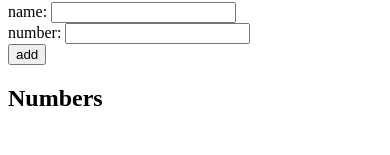
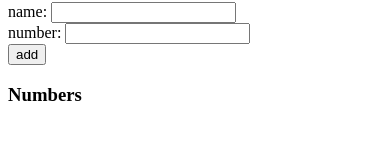
Before and after one commit to D-Hemanth/fullstackopen, a React (Create React App) app in the folder part2/phonebook/: page / in a window 390 px wide. Shown: the part 145-300 px from the top of the page. Built offline with nearby package versions, Linux system fonts and the light colour scheme.

Commit message:
part2 2.10: Complete the phonebook step 5

```diff
--- a/part2/phonebook/src/App.js
+++ b/part2/phonebook/src/App.js
@@ -9,7 +9,6 @@ const App = () => {
   const [newNumber, setNewNumber] = useState('')
   const [allPersons, setAllPersons] = useState([])
   const [newFilter, setNewFilter] = useState('')
-
 
   // Add a new name to phonebook & prevent default action after form submission
   const addName = (event) => {
@@ -65,8 +64,8 @@ const App = () => {
       <h2>Phonebook</h2>
       <Filter value={newFilter} onChange={handleFilterChange} />
       <h3>Add a new</h3>
-      <PersonForm addName={addName} newName={newName} handleNameChange={handleNameChange} newNumber={newNumber} handleNumberChange={handleNumberChange}   />
-      <h2>Numbers</h2>
+      <PersonForm addName={addName} newName={newName} handleNameChange={handleNameChange} newNumber={newNumber} handleNumberChange={handleNumberChange} />
+      <h3>Numbers</h3>
       <Persons persons={persons} />
     </div>
   )
```
